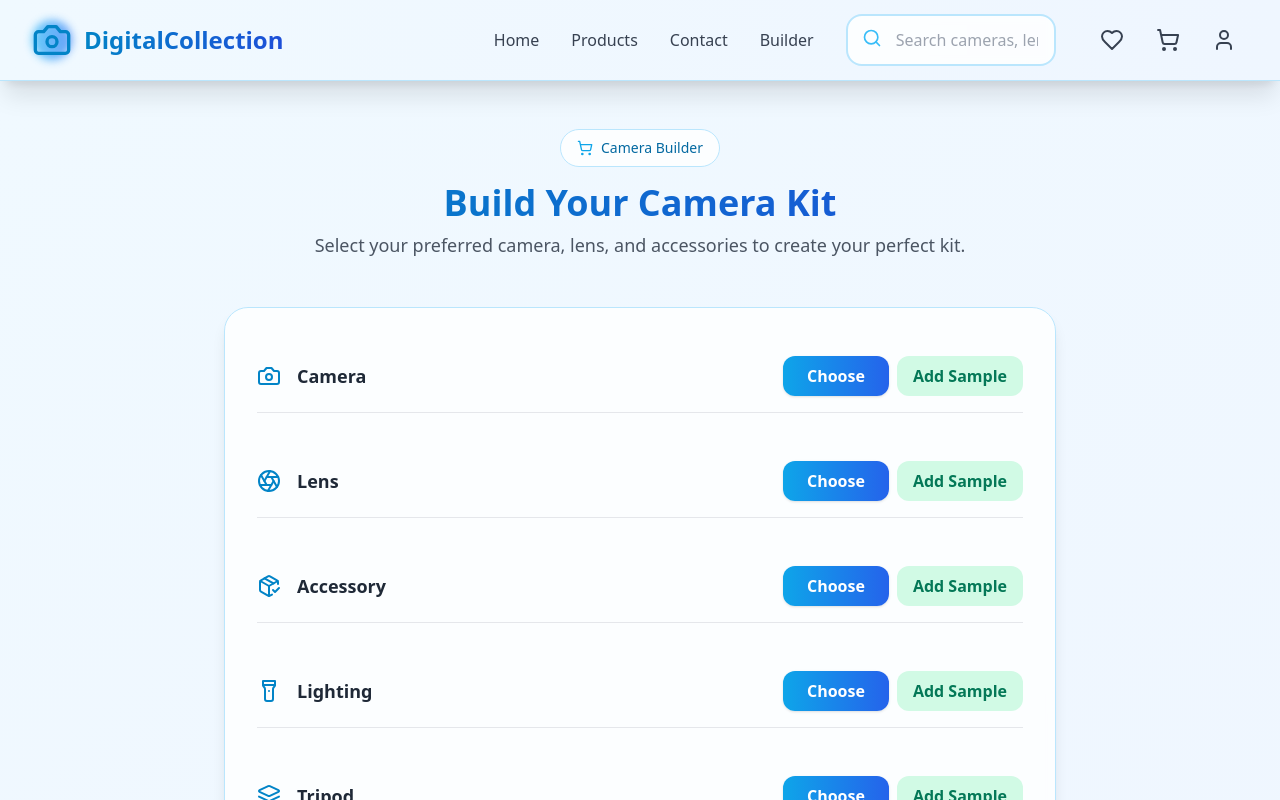
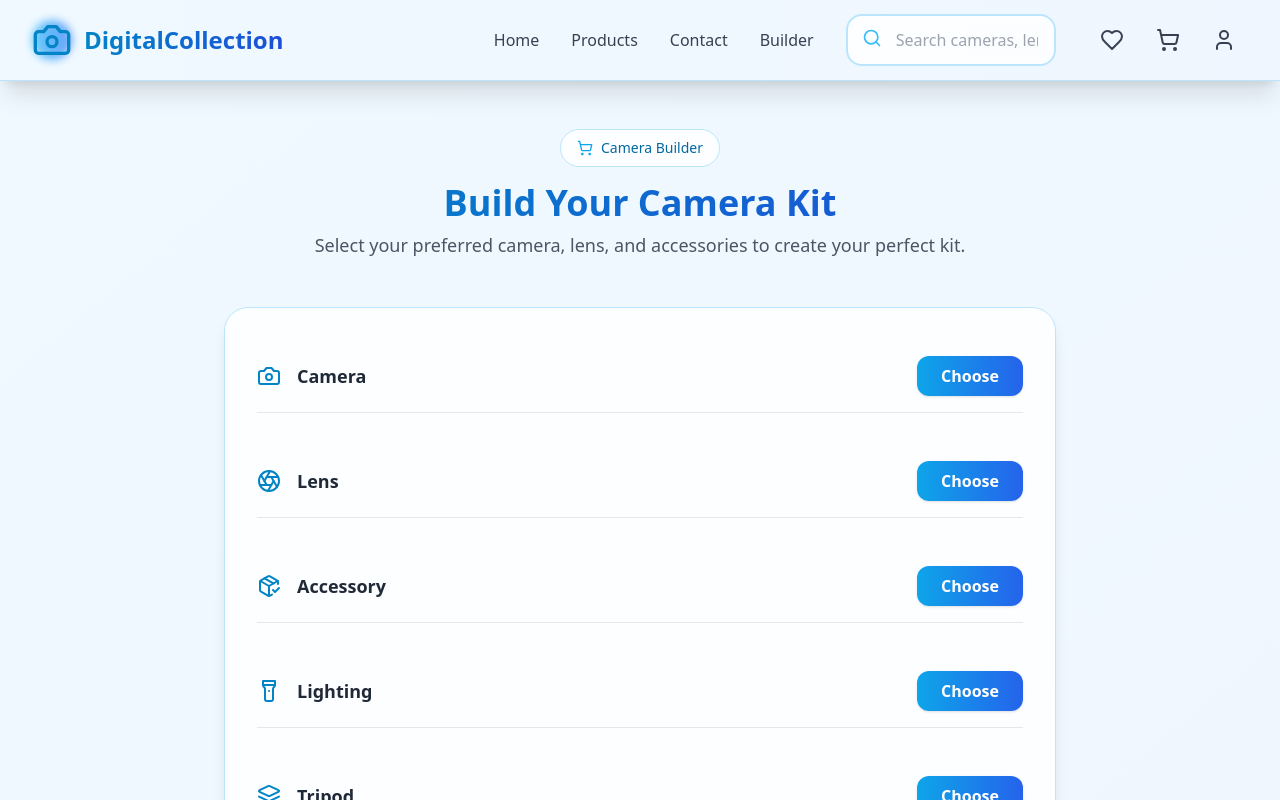
Before and after one commit to Tazrian08/digitalcollection, a React (Vite) app in the folder frontend/: page /builder in a window 1280 px wide. Shown: the top 800 px of the page. Built offline with nearby package versions, Linux system fonts and the light colour scheme; no server answers.

Commit message:
removed sample

```diff
--- a/frontend/src/pages/Builder.tsx
+++ b/frontend/src/pages/Builder.tsx
@@ -139,7 +139,7 @@ const Builder: React.FC = () => {
                   </button>
                 </div>
               ) : (
-                <div className="flex gap-2">
+                <div>
                   <button
                     onClick={() => {
                       const builderState = encodeURIComponent(JSON.stringify(selected));
@@ -148,12 +148,6 @@ const Builder: React.FC = () => {
                     className="bg-gradient-to-r from-sky-500 to-blue-600 text-white px-6 py-2 rounded-xl font-semibold shadow hover:from-sky-600 hover:to-blue-700 transition"
                   >
                     Choose
-                  </button>
-                  <button
-                    onClick={() => handleAdd(section.key)}
-                    className="bg-emerald-100 text-emerald-700 px-4 py-2 rounded-xl font-semibold hover:bg-emerald-200 transition"
-                  >
-                    Add Sample
                   </button>
                 </div>
               )}
```
